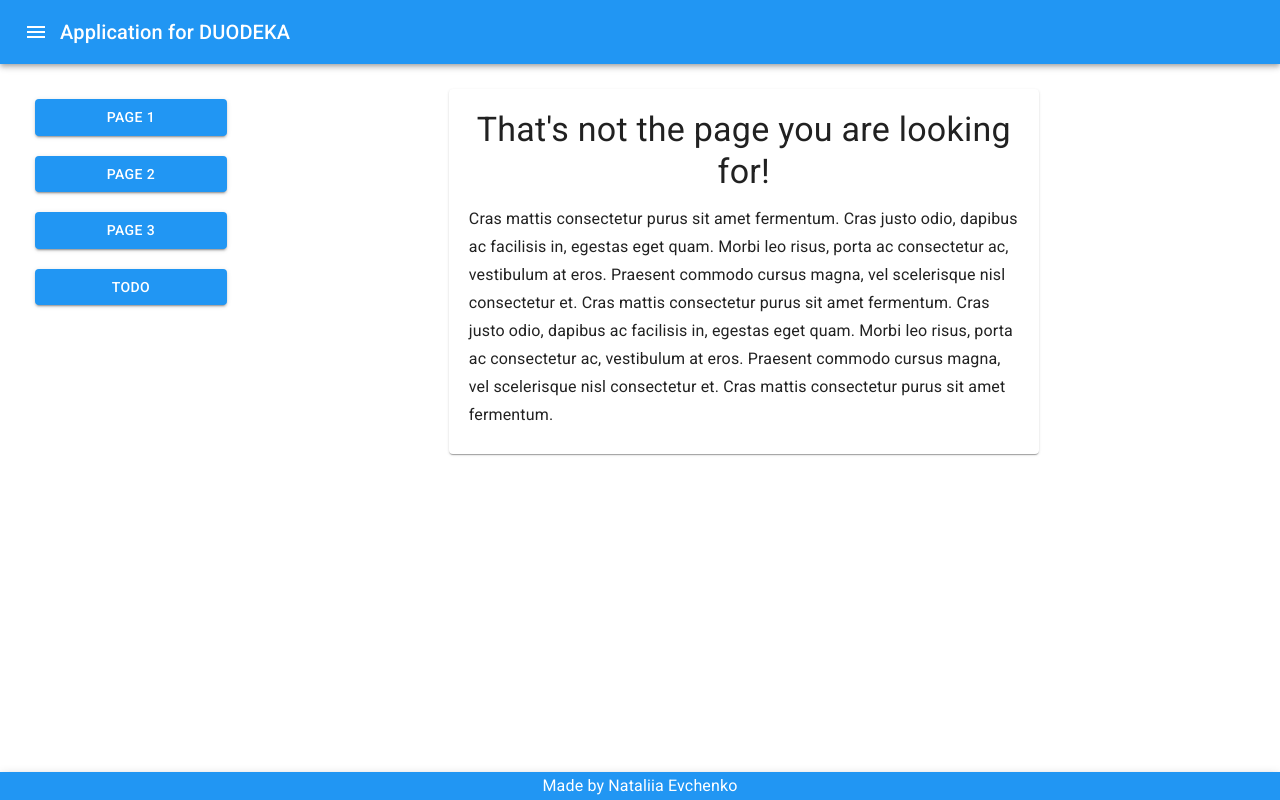
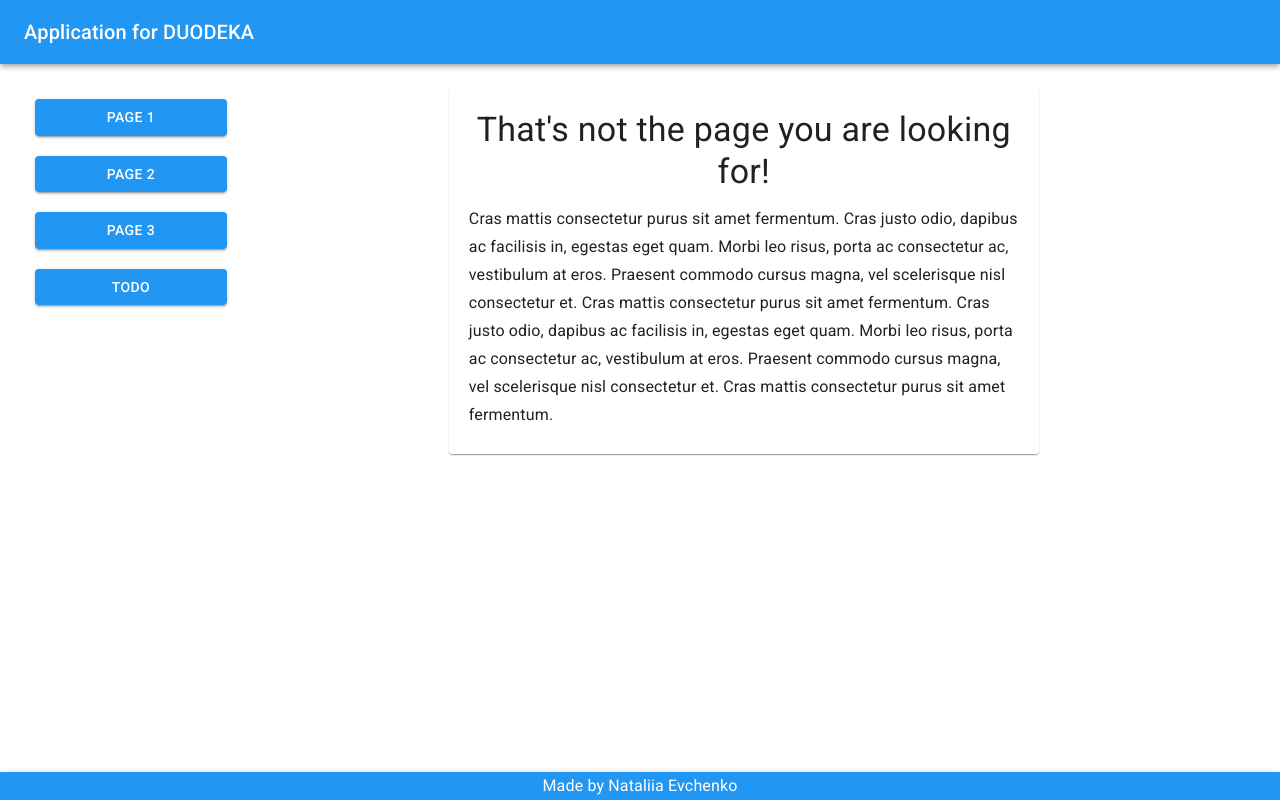
Before and after one commit to designdevy/to-do-app, a React (Create React App) app: page /mock2 in a window 1280 px wide. Built offline with nearby package versions, Linux system fonts and the light colour scheme.

Commit message:
Hide menu in mobile version

```diff
--- a/src/App.js
+++ b/src/App.js
@@ -10,7 +10,7 @@ const initialGlobalState = {
   title: "",
   checked: [],
   titleEdited: {title: "", id: ""},
-  menuOpen: true
+  menuOpen: false
 };
 
 // Create a Context for the (global) State
--- a/src/components/LeftMenu.js
+++ b/src/components/LeftMenu.js
@@ -3,6 +3,7 @@ import { Button, Grid } from "@material-ui/core";
 import { withStyles } from "@material-ui/core/styles";
 import { Link } from "react-router-dom";
 import { useGlobalState } from "../App";
+import useMediaQuery from '@material-ui/core/useMediaQuery';
 
 const styles = {
   button: {
@@ -22,8 +23,9 @@ const styles = {
 export default withStyles(styles)(function LeftMenu(props) {
   const { classes } = props;
   const { menuOpen } = useGlobalState();
+  const matches = useMediaQuery('(min-width:600px)');
 
-  if (menuOpen) {
+  if (menuOpen || matches) {
     return (
       <Grid item xs={12} sm={2} className={classes.menu}>
         <Link to="/" className={classes.link}>
--- a/src/components/ToDoList.js
+++ b/src/components/ToDoList.js
@@ -15,6 +15,7 @@ import {
 import Delete from "@material-ui/icons/Delete";
 import EditIcon from "@material-ui/icons/Edit";
 import { withStyles } from "@material-ui/core/styles";
+import useMediaQuery from '@material-ui/core/useMediaQuery';
 
 const styles = {
   paper: { margin: "auto", padding: 20, maxWidth: 550 },
@@ -40,6 +41,8 @@ export default withStyles(styles)(function ToDoList({
   handleEditChange,
   handleStartEditing
 }) {
+  const matches = useMediaQuery('(min-width:600px)');
+
   return (
     <Grid item xs={12} sm={10}>
       <Paper className={classes.paper}>
--- a/src/components/TopMenu.js
+++ b/src/components/TopMenu.js
@@ -2,6 +2,7 @@ import React from "react";
 import { useGlobalState } from "../App";
 import MenuIcon from "@material-ui/icons/Menu";
 import { Typography, IconButton, AppBar, Toolbar } from "@material-ui/core";
+import useMediaQuery from '@material-ui/core/useMediaQuery';
 
 function handleOpeningMenu(menuOpen) {
   window.GlobalState.set({ menuOpen: !menuOpen });
@@ -9,18 +10,19 @@ function handleOpeningMenu(menuOpen) {
 
 export default function TopMenu() {
   const { menuOpen } = useGlobalState();
+  const matches = useMediaQuery('(min-width:600px)');
 
   return (
     <AppBar position="static">
       <Toolbar>
-        <IconButton
+        {!matches ? <IconButton
           edge="start"
           color="inherit"
           aria-label="menu"
           onClick={() => handleOpeningMenu(menuOpen)}
         >
           <MenuIcon />
-        </IconButton>
+        </IconButton> : <p/>}
         <Typography variant="h6">Application for DUODEKA</Typography>
       </Toolbar>
     </AppBar>
```
